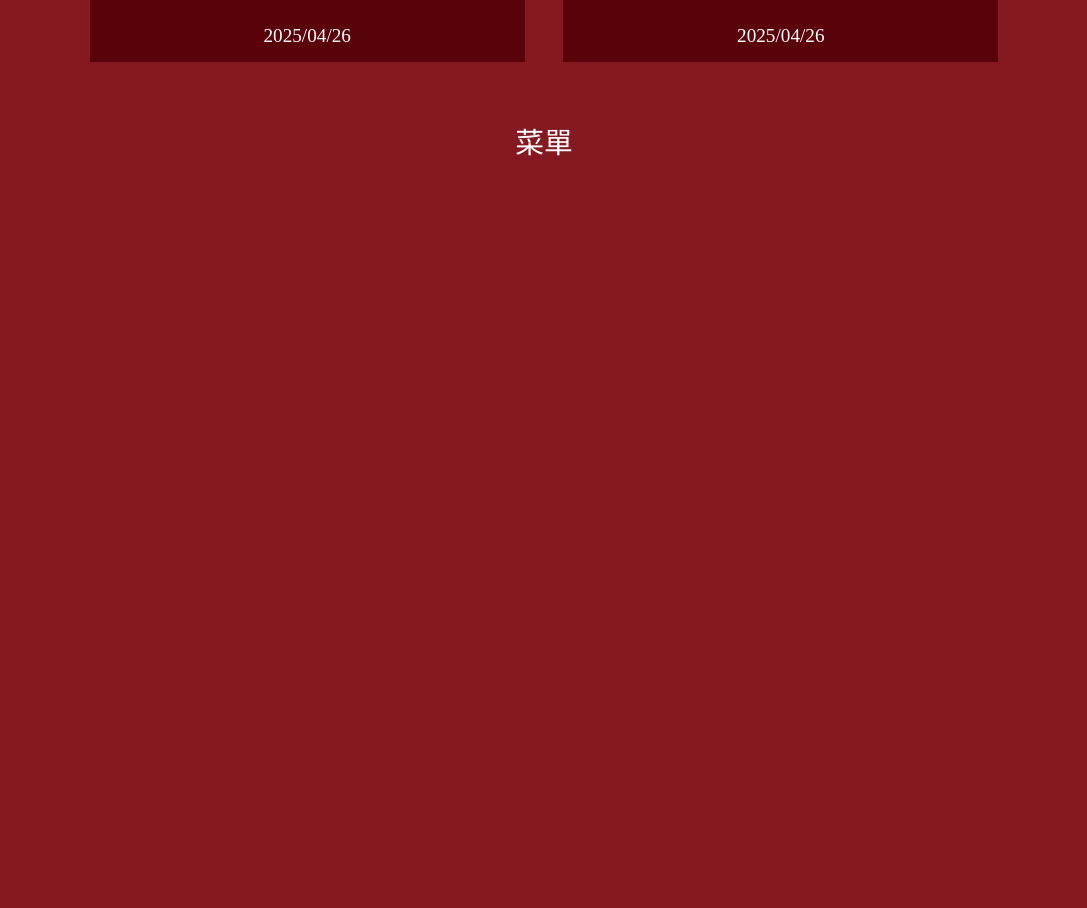
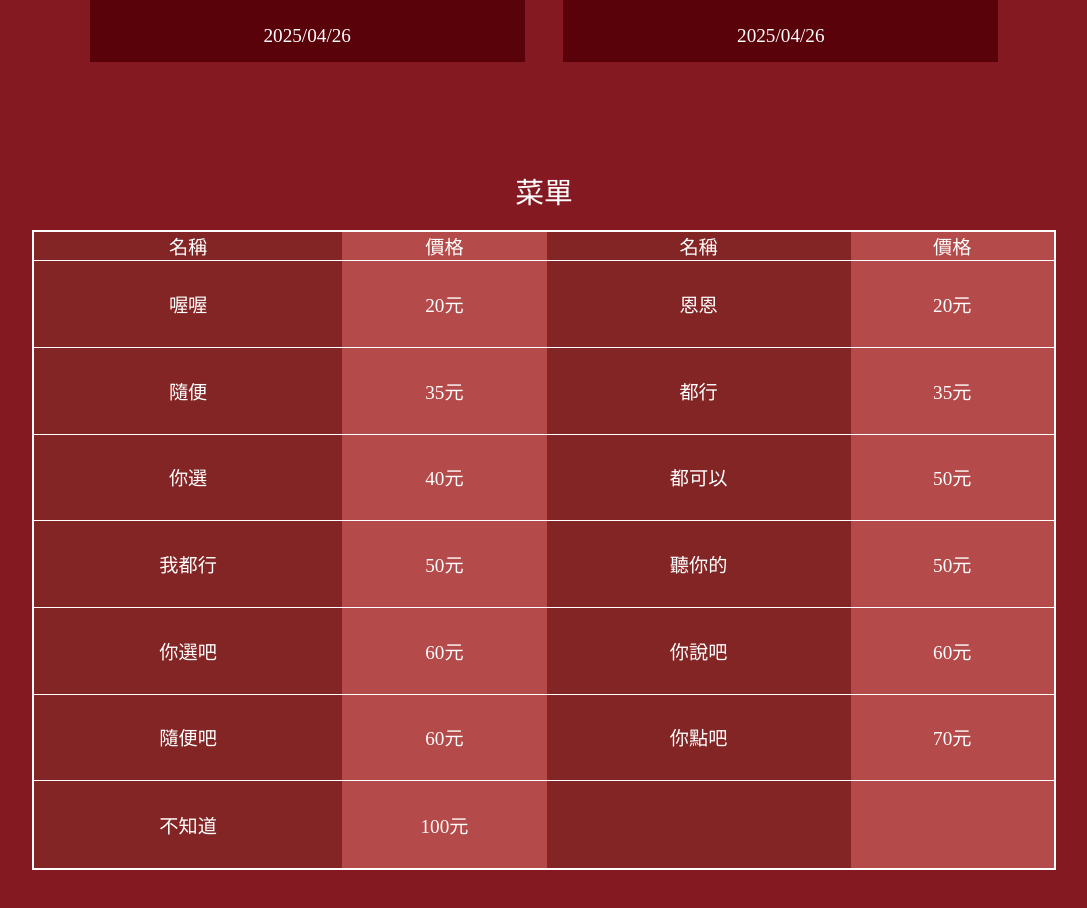
Before and after one commit to Ailafeka123/restaurantWeb, a Vue app: page / in a window 1280 px wide. Shown: the part 1560-2468 px from the top of the page, without its empty margins (96-1183 px from the left). Built offline with nearby package versions, Linux system fonts and the light colour scheme.

Commit message:
"增加菜單顯示" 利用watch配合onMounted去模擬API取得資料後的顯示

```diff
--- a/src/components/MainComponent/MenuList.vue
+++ b/src/components/MainComponent/MenuList.vue
@@ -1,8 +1,65 @@
 <script setup>
+    import { ref,onMounted ,watch } from 'vue';
+    const MenuList = ref([])
+    onMounted(()=>{
+        MenuList.value=[
+        {name:"喔喔",price:20},
+        {name:"恩恩",price:20},
+        {name:"隨便",price:35},
+        {name:"都行",price:35},
+        {name:"你選",price:40},
+        {name:"都可以",price:50},
+        {name:"我都行",price:50},
+        {name:"聽你的",price:50},
+        {name:"你選吧",price:60},
+        {name:"你說吧",price:60},
+        {name:"隨便吧",price:60},
+        {name:"你點吧",price:70},
+        {name:"不知道",price:100}
+    ]
+    })
+    const showList = ref([])
+    watch(MenuList,()=>{
+        for(let i = 0; i < MenuList.value.length ; i+=2){
+            if(i+1 < MenuList.value.length){
+                showList.value.push({name1:MenuList.value[i].name,
+                    name2:MenuList.value[i+1].name,
+                    price1:MenuList.value[i].price,
+                    price2:MenuList.value[i+1].price
+                })
+            }else{
+                showList.value.push({name1:MenuList.value[i].name,
+                    price1:MenuList.value[i].price
+                })
+            }
+
+        }
+        console.log(showList.value)
+    })
 </script>
 <template>
     <div id="menuList" class="menuList">
         <h2>菜單</h2>
+        <table class="menuTable">
+            <thead>
+                <tr>
+                    <th>名稱</th>
+                    <th>價格</th>
+                    <th>名稱</th>
+                    <th>價格</th>
+                </tr>
+            </thead>
+            <tbody>
+                <tr v-for="(index,key) in showList" :key = "key">
+                    <td>{{index.name1}}</td>
+                    <td>{{index.price1}}元</td>
+                    <td v-if="index.name2">{{ index.name2 }}</td>
+                    <td v-else></td>
+                    <td v-if="index.price2">{{ index.price2 }}元</td>
+                    <td v-else></td>
+                </tr>
+            </tbody>
+        </table>
     </div>
 </template>
 <style>
@@ -10,8 +67,33 @@
         display: flex;
         flex-direction: column;
         align-items: center;
-        justify-content: start;
+        justify-content: center;
         width: 100%;
         height: min(1000px,100vh);
+        gap: 1rem;
+    }
+    .menuTable{
+        width: 80%;
+        height: 80%;
+        border: 2px solid var(--text-color);
+        border-collapse: collapse;
+        border-radius: 8%;
+        /* table-layout:20% 30%; */
+
+    }
+    tr, td{
+        text-align: center;
+        gap: 1rem;
+        background-color: #832525;
+        border: 2px solid var(--text-color);
+        border-width: 1px 0;
+    }
+    th:nth-child(even){
+        width: 20%;
+        background-color: #b44a4a;
+    }
+    td:nth-child(even){
+        width: 20%;
+        background-color: #b44a4a;
     }
 </style>
```
